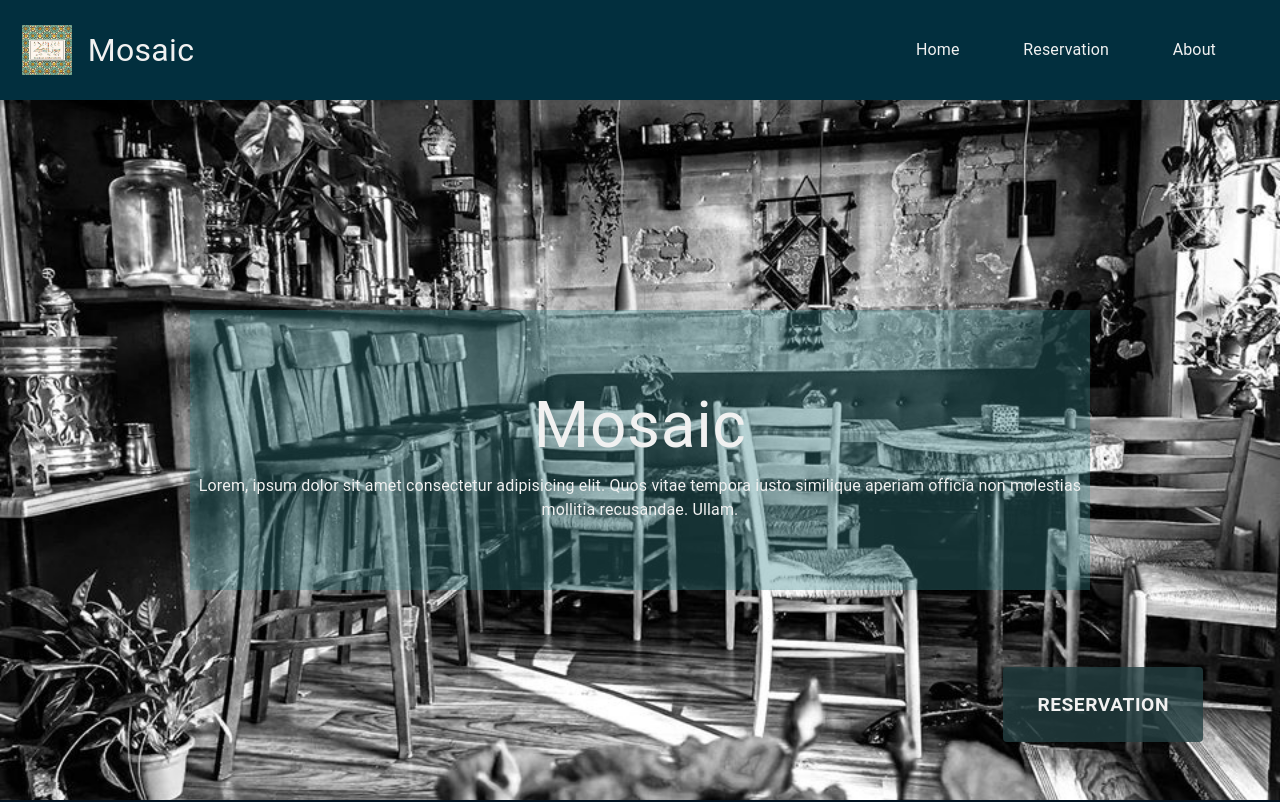
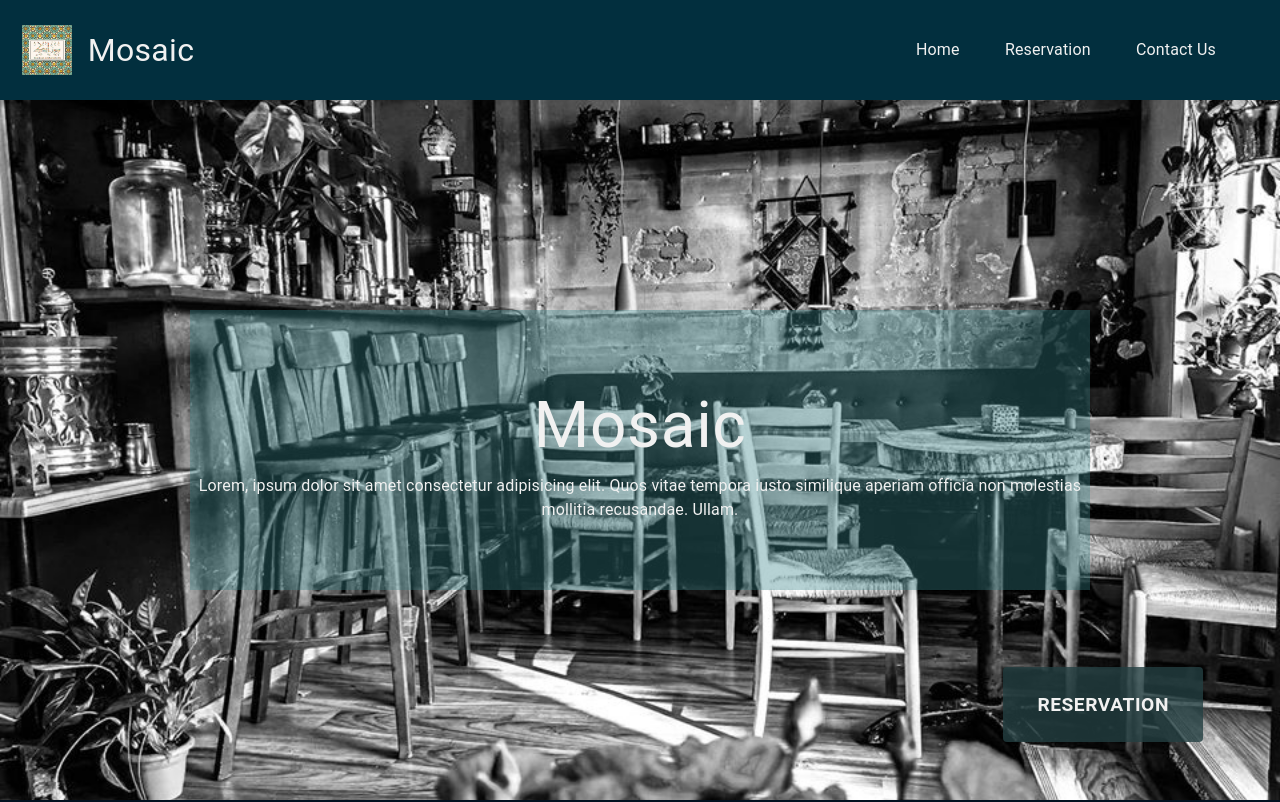
Before and after one commit to hazem-89/restaurant-booking, a React (Create React App) app in the folder client/: page / in a window 1280 px wide. Shown: the top 802 px of the page. Built offline with nearby package versions, Linux system fonts and the light colour scheme.

Commit message:
update links

```diff
--- a/client/src/App.tsx
+++ b/client/src/App.tsx
@@ -2,6 +2,7 @@
 import ConfirmationPage from './pages/Confirmation/ConfirmationPage';
 import HomePage from './pages/HomePage/HomePage';
 import Reservation from './pages/Reservation/Reservation';
+import ContactPage from './pages/ContactPage/Contact';
 import './App.css';
 function App() {
   return (
@@ -9,6 +10,8 @@
       <Route path="/" element={<HomePage />} />
       <Route path="/reservation" element={<Reservation />} />
       <Route path="/confirmation" element={<ConfirmationPage />} />
+      <Route path="/contact" element={<ContactPage />} />
+
       {/* <Route path="*" element={< />} /> */}
     </Routes>
   );
--- a/client/src/components/Header/Header.tsx
+++ b/client/src/components/Header/Header.tsx
@@ -21,16 +21,19 @@
             Home
           </Typography>
         </Link>
-        <Link to='/reservation' style={{ textDecoration: "none", color: "#f1f1f1" }}
-        >
+
+        <Link to='/reservation' style={{ textDecoration: "none", color: "#f1f1f1" }}>
           <Typography>
             Reservation
           </Typography>
         </Link>
 
-        <Typography>
-          About
-        </Typography>
+        <Link to='/contact' style={{ textDecoration: "none", color: "#f1f1f1" }}>
+          <Typography>
+            Contact Us
+          </Typography>
+        </Link>
+
       </Box>
     </Box>
   )
```
